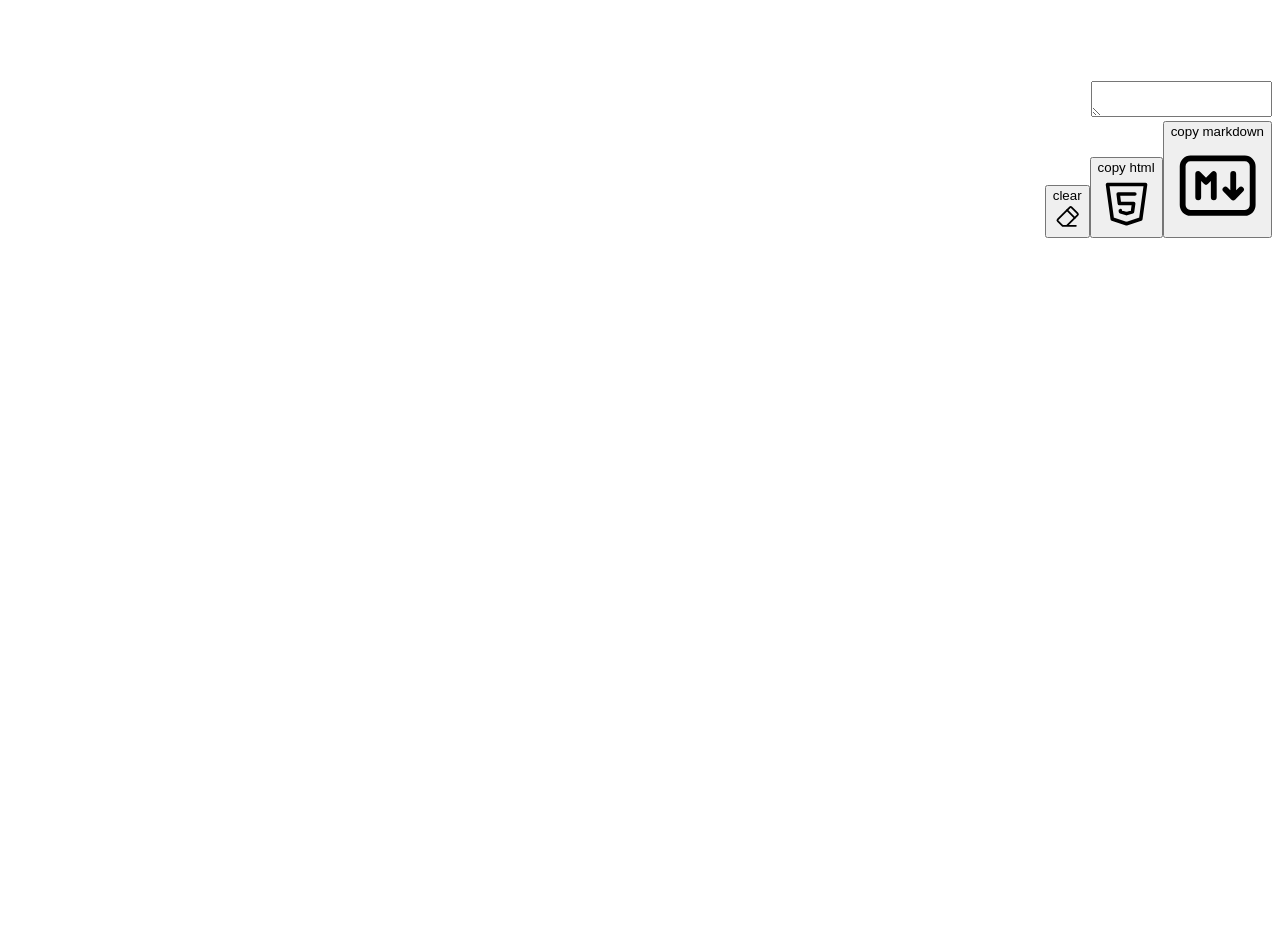
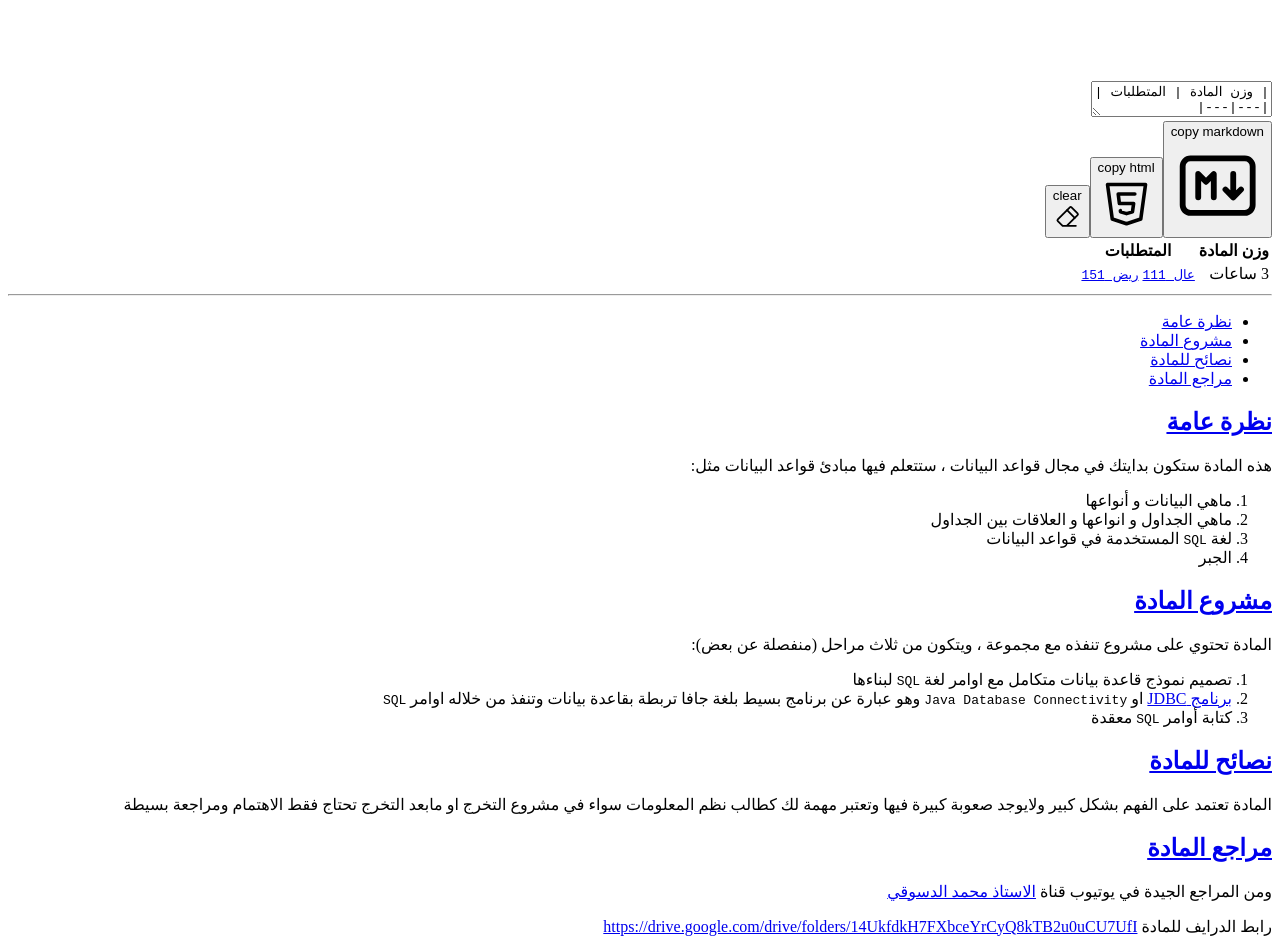
Before and after one commit to devmoath/marker, a Next.js app: page / in a window 1280 px wide. Shown: the part 2481-3433 px from the top of the page. Before the commit the page ends 2727 px from the top, so only its background shows below. Built offline with nearby package versions, Linux system fonts and the light colour scheme.

Commit message:
add default value as example
fix layout

```diff
--- a/pages/_app.js
+++ b/pages/_app.js
@@ -34,7 +34,7 @@ export default function App({ Component, pageProps }) {
                 <meta property="twitter:description" content="markdown editor for rtl language" />
                 <meta property="twitter:image" content="https://rtl-markdown-editor.vercel.app/favicon.svg" />
             </Head>
-            <div className="navbar mb-2 shadow-lg bg-base-200">
+            <div className="navbar shadow-lg bg-base-200">
                 <div className="flex-1">
                     <Link href="/">
                         <a href="/" className="btn btn-ghost">
@@ -75,7 +75,7 @@ export default function App({ Component, pageProps }) {
                     </a>
                 </div>
             </div>
-            <div className="mx-3">
+            <div className="mx-3 my-5">
                 <Component {...pageProps} />
             </div>
         </div>
--- a/pages/index.js
+++ b/pages/index.js
@@ -7,9 +7,60 @@ const parser = new MarkdownIt({
     typographer: true,
 });
 
+const defaultValue = `| وزن المادة | المتطلبات |
+|---|---|
+| 3 ساعات | [\`عال 111\`](https://infosystems.blog/plan-study/course/CSC-111) [\`ريض 151\`](https://infosystems.blog/plan-study/course/MATH-151)          |
+
+---
+
+- [نظرة عامة](#نظرة-عامة)
+- [مشروع المادة](#مشروع-المادة)
+- [نصائح للمادة](#نصائح-للمادة)
+- [مراجع المادة](#مراجع-للمادة)
+
+<a name="نظرة-عامة"></a>
+
+## [نظرة عامة](#نظرة-عامة)
+
+<!-- start -->
+
+هذه المادة ستكون بدايتك في مجال قواعد البيانات ، ستتعلم فيها مبادئ قواعد البيانات مثل:
+
+1. ماهي البيانات و أنواعها
+2. ماهي الجداول و انواعها و العلاقات بين الجداول
+3. لغة \`SQL\` المستخدمة في قواعد البيانات
+4. الجبر
+
+<a name="مشروع-المادة"></a>
+
+## [مشروع المادة](#مشروع-المادة)
+
+المادة تحتوي على مشروع تنفذه مع مجموعة ، ويتكون من ثلاث مراحل (منفصلة عن بعض):
+
+1. تصميم نموذج قاعدة بيانات متكامل مع اوامر لغة \`SQL\` لبناءها
+2. [برنامج JDBC](https://github.com/DevMoath/jdbc) او \`Java Database Connectivity\` وهو عبارة عن برنامج بسيط بلغة جافا
+   تربطة بقاعدة بيانات وتنفذ من خلاله اوامر \`SQL\`
+3. كتابة أوامر \`SQL\` معقدة
+
+<a name="نصائح-للمادة"></a>
+
+## [نصائح للمادة](#نصائح-للمادة)
+
+المادة تعتمد على الفهم بشكل كبير ولايوجد صعوبة كبيرة فيها وتعتبر مهمة لك كطالب نظم المعلومات سواء في مشروع التخرج او
+مابعد التخرج تحتاج فقط الاهتمام ومراجعة بسيطة
+
+<a name="مراجع-للمادة"></a>
+
+## [مراجع المادة](#مراجع-للمادة)
+
+ومن المراجع الجيدة في يوتيوب قناة [الاستاذ محمد الدسوقي](https://www.youtube.com/user/DesoukiEgypt)
+
+رابط الدرايف للمادة
+[https://drive.google.com/drive/folders/14UkfdkH7FXbceYrCyQ8kTB2u0uCU7UfI](https://drive.google.com/drive/folders/14UkfdkH7FXbceYrCyQ8kTB2u0uCU7UfI)`;
+
 export default function Home() {
     const [markdown, setMarkdown] = useState('');
-    const [value, setValue] = useState('');
+    const [value, setValue] = useState(defaultValue);
     const textarea = useRef(null);
 
     useEffect(() => {
@@ -99,7 +150,7 @@ export default function Home() {
                 </div>
                 <div className="w-full card bg-base-300 min-h-screen">
                     <div
-                        className="prose prose-lg text-right w-full mx-auto mt-10"
+                        className="prose prose-lg text-right w-full mx-auto my-10"
                         dangerouslySetInnerHTML={{ __html: markdown }}
                     />
                 </div>
```
